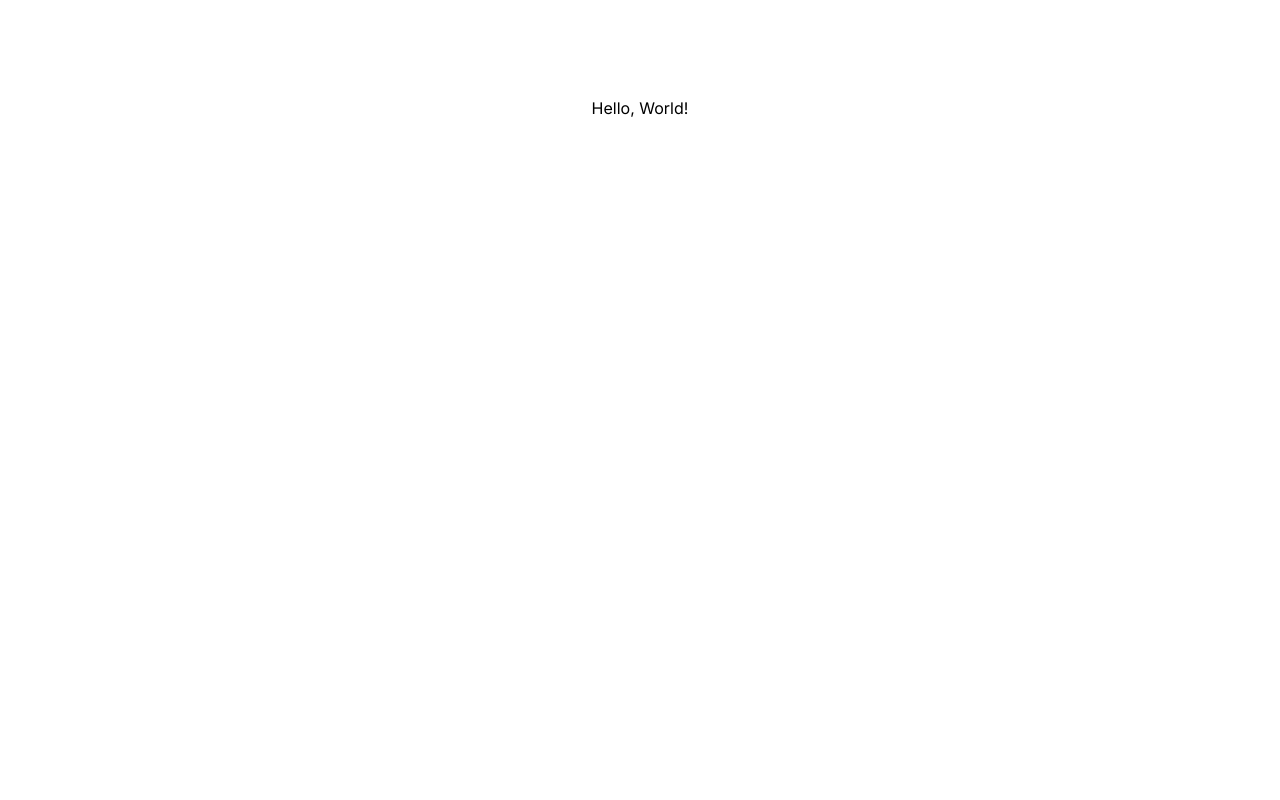
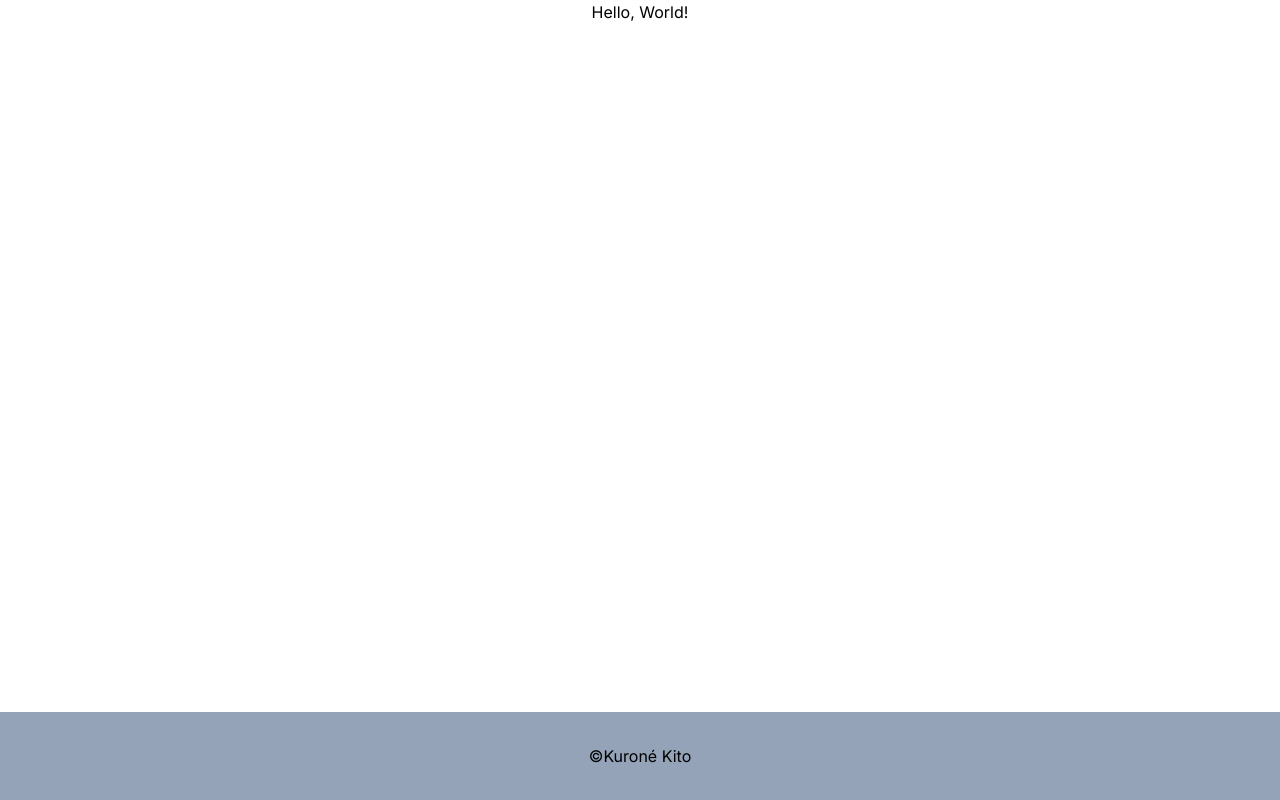
Before and after one commit to kurone-kito/oneiron, a Next.js app: page / in a window 1280 px wide. Built offline with nearby package versions, Linux system fonts and the light colour scheme.

Commit message:
feat: added the simple footer

```diff
--- a/src/app/page.tsx
+++ b/src/app/page.tsx
@@ -1,13 +1,15 @@
 import type { FC } from 'react';
+import { Footer } from '../components/atoms/Footer';
 
 /**
  * The home page.
  * @returns The home page.
  */
 const Home: FC = () => (
-  <main className="flex min-h-screen flex-col items-center justify-between p-24">
-    Hello, World!
-  </main>
+  <div className="flex min-w-screen min-h-screen flex-col">
+    <main className="flex-grow text-center">Hello, World!</main>
+    <Footer />
+  </div>
 );
 
 export default Home;
--- /dev/null
+++ b/src/components/atoms/Footer.tsx
@@ -0,0 +1,7 @@
+import type { FC } from 'react';
+
+export const Footer: FC = () => (
+  <footer className="p-8 bg-slate-400 text-center flex-grow-0">
+    <p>©︎Kuroné Kito</p>
+  </footer>
+);
```
Also changed, not shown: 1 other file (tests, documents, lock files or other folders).
